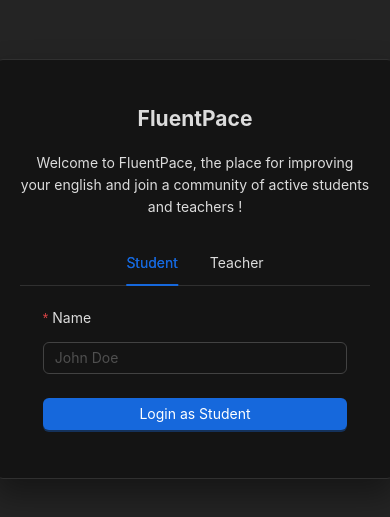
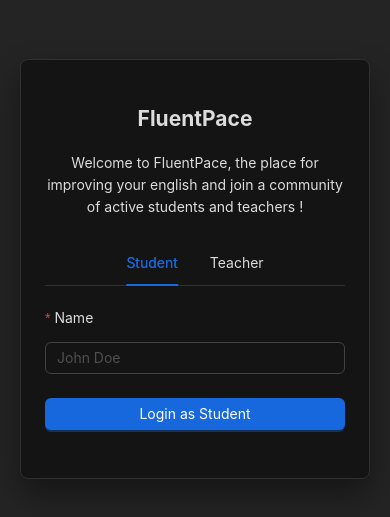
Before and after one commit to kbarbry/fluentpace-frontend, a React (Vite) app: page / in a window 390 px wide. Shown: the part 153-670 px from the top of the page. Built offline with nearby package versions, Linux system fonts and the light colour scheme.

Commit message:
responsive

```diff
--- a/src/auth/Auth.tsx
+++ b/src/auth/Auth.tsx
@@ -22,7 +22,8 @@ const Auth: React.FC = () => {
       <Card
         style={{
           boxShadow: '0 16px 32px rgba(0, 0, 0, 0.4)',
-          width: '400px',
+          width: '50%',
+          minWidth: '350px',
           maxWidth: '400px',
           textAlign: 'center'
         }}
```
